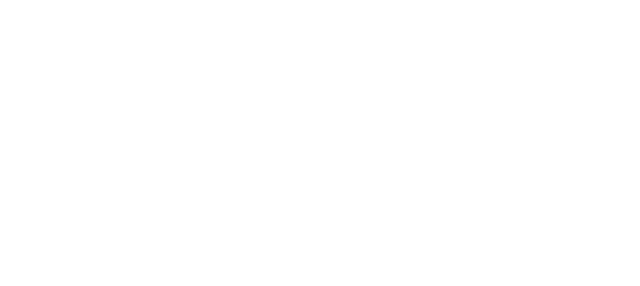
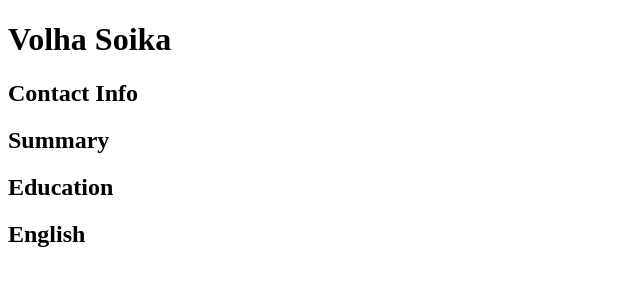
Before and after one commit to vsoika/rsschool-cv, a plain HTML site: page index.html in a window 1280 px wide. Shown: the whole page, without its empty margins (0-640 px from the left). Drawn offline with Linux system fonts and the light colour scheme.

Commit message:
add headers to sections

```diff
--- a/index.html
+++ b/index.html
@@ -8,15 +8,21 @@
 </head>
 <body>
     <header>
-
+        <h1>Volha Soika</h1>
     </header>
     <main>
         <section>
-
+            <h2>Contact Info</h2>
         </section>
-        <section></section>
-        <section></section>
-        <section></section>
+        <section>
+            <h2>Summary</h2>
+        </section>
+        <section>
+            <h2>Education</h2>
+        </section>
+        <section>
+            <h2>English</h2>
+        </section>
 
 
     </main>
```
